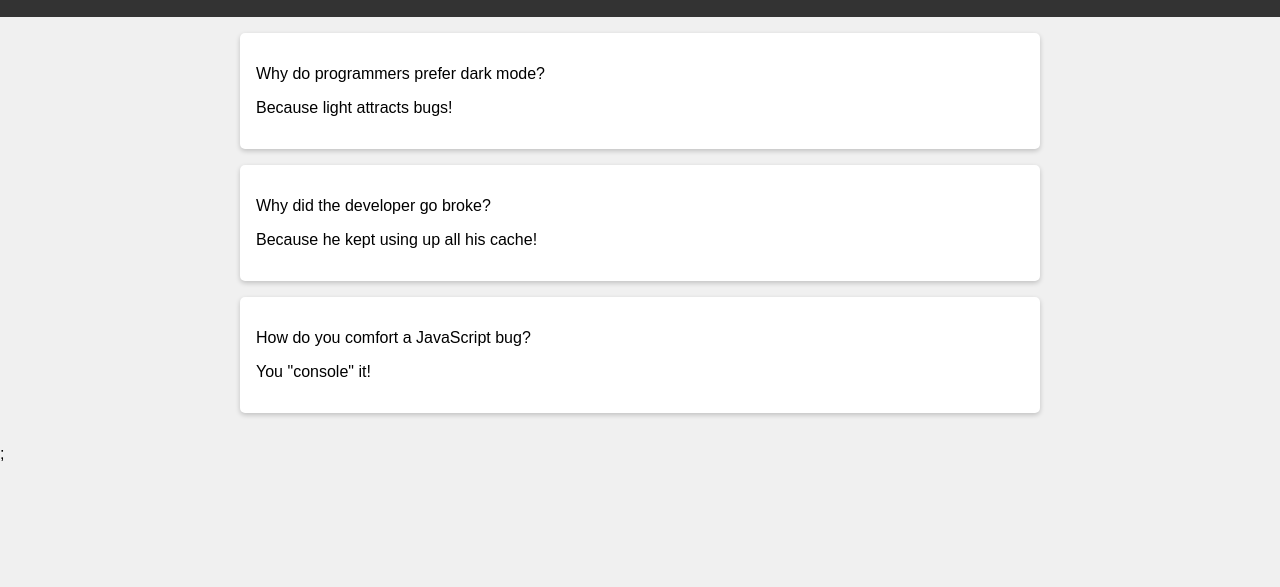
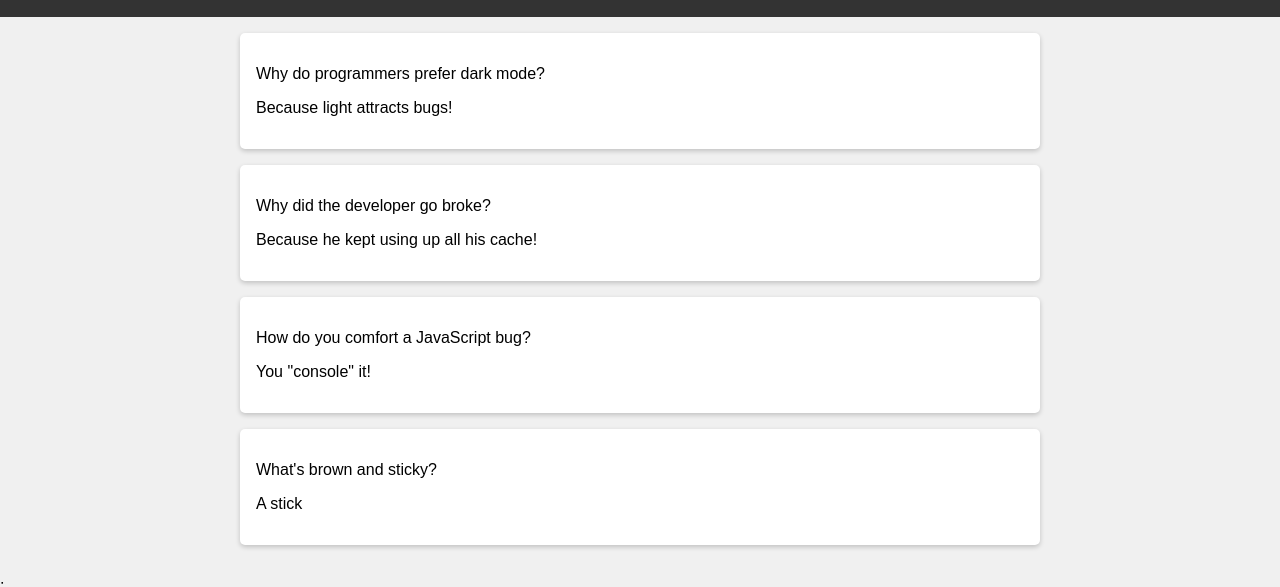
Before and after one commit to Scribbio/git-flow-01-11-23, a plain HTML site: page index.html in a window 1280 px wide. Shown: the part 95-682 px from the top of the page. Drawn offline with Linux system fonts and the light colour scheme.

Commit message:
funniest dang joke ever

```diff
--- a/index.html
+++ b/index.html
@@ -21,6 +21,10 @@
         <p class="joke__title">How do you comfort a JavaScript bug?</p>
         <p class="joke__content">You "console" it!</p>
       </div>
+      <div class="joke-card">
+        <p class="joke__title">What's brown and sticky?</p>
+        <p class="joke__content">A stick</p>
+      </div>
     </main>
   </body>
 </html>
```
